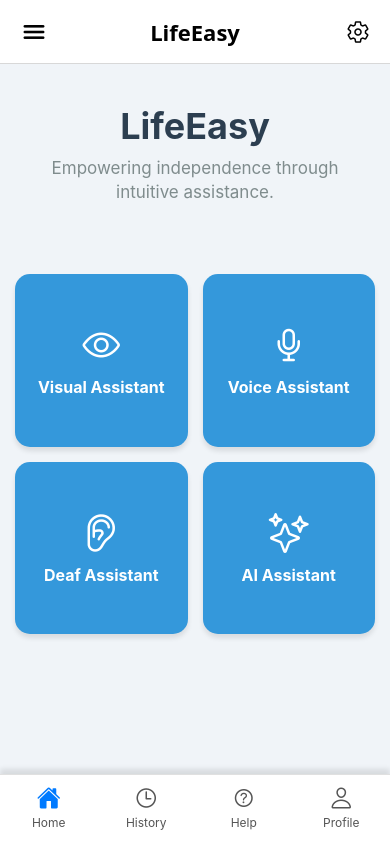
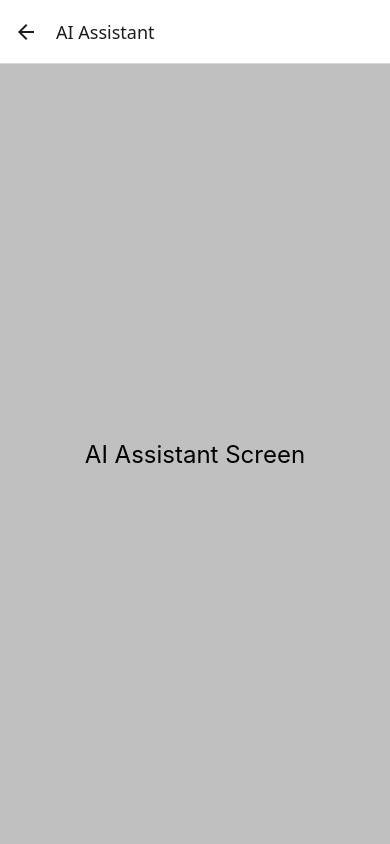
Before and after one commit to Jay0073/Lifease, a React Native app: screen /AIAssistant in a window 390 px wide. Built offline with nearby package versions, Linux system fonts and the light colour scheme.

Commit message:
feat: Update App.js and HomeScreen.js for integrated navigation and styling

```diff
--- a/App.js
+++ b/App.js
@@ -1,104 +1,20 @@
-// // App.js
-// import React from 'react';
-// import { NavigationContainer } from '@react-navigation/native';
-// import { createNativeStackNavigator } from '@react-navigation/native-stack';
-// import { TouchableOpacity, Text } from 'react-native'; // Import TouchableOpacity and Text for header icons
-// import Ionicons from '@expo/vector-icons/Ionicons'; // Import Ionicons for icons
-
-// // Import your screens
-// import HomeScreen from './screens/HomeScreen';
-// import ProfileScreen from './screens/ProfileScreen'; // Keep Profile for now, maybe used later
-// import SettingsScreen from './screens/SettingsScreen';
-// import VisualAssistantScreen from './screens/VisualAssistantScreen';
-// import DumbAssistantScreen from './screens/DumbAssistantScreen'; // Note on naming below
-// import DeafAssistantScreen from './screens/DeafAssistantScreen';
-// import AIAssistantScreen from './screens/AIAssistantScreen';
-
-// const Stack = createNativeStackNavigator();
-
-// export default function App() {
-//   return (
-//     <NavigationContainer>
-//       <Stack.Navigator initialRouteName="Home">
-
-//         {/* Home Screen Definition */}
-//         {/* Ensure there are no extra empty lines or characters directly here */}
-//         <Stack.Screen
-//           name="Home"
-//           component={HomeScreen}
-//           options={({ navigation }) => ({
-//             title: 'LifeEasy', // App Name in Header
-//             headerStyle: {
-//               backgroundColor: '#f8f8f8', // Example header background
-//             },
-//             headerTitleStyle: {
-//               fontWeight: 'bold',
-//             },
-//             headerLeft: () => (
-//               // Hamburger Icon (Placeholder - typically for Drawer Nav)
-//               <TouchableOpacity
-//                 onPress={() => {
-//                   // TODO: Implement opening a Drawer Navigator here later
-//                   console.log('Hamburger Pressed');
-//                   // Example: navigation.openDrawer(); if using Drawer Navigator
-//                 }}
-//                 style={{ marginLeft: 15 }}
-//               >
-//                  <Ionicons name="menu" size={28} color="#000" />
-//               </TouchableOpacity>
-//             ),
-//             headerRight: () => (
-//               // Settings Icon
-//               <TouchableOpacity
-//                 onPress={() => navigation.navigate('Settings')} // Navigate to Settings screen
-//                 style={{ marginRight: 15 }}
-//               >
-//                 <Ionicons name="settings-outline" size={24} color="#000" />
-//               </TouchableOpacity>
-//             ),
-//           })}
-//         />
-
-//         {/* Other Screens */}
-//         {/* Ensure there are no extra empty lines or characters directly here */}
-//         <Stack.Screen name="Profile" component={ProfileScreen} options={{ title: 'My Profile' }} />
-//         {/* Ensure there are no extra empty lines or characters directly here */}
-//         <Stack.Screen name="Settings" component={SettingsScreen} options={{ title: 'Settings' }} />
-//         {/* Ensure there are no extra empty lines or characters directly here */}
-//         <Stack.Screen name="VisualAssistant" component={VisualAssistantScreen} options={{ title: 'Visual Assistant' }} />
-//         {/* Ensure there are no extra empty lines or characters directly here */}
-//         <Stack.Screen name="DumbAssistant" component={DumbAssistantScreen} options={{ title: 'Dumb Assistant' }} /> {/* Note on naming below */}
-//         {/* Ensure there are no extra empty lines or characters directly here */}
-//         <Stack.Screen name="DeafAssistant" component={DeafAssistantScreen} options={{ title: 'Deaf Assistant' }} />
-//         {/* Ensure there are no extra empty lines or characters directly here */}
-//         <Stack.Screen name="AIAssistant" component={AIAssistantScreen} options={{ title: 'AI Assistant' }} />
-//         {/* Ensure there are no extra empty lines or characters directly here */}
-
-//       </Stack.Navigator>
-//     </NavigationContainer>
-//   );
-// }
-
-
-
-// App.js - TEMPORARY SIMPLIFIED VERSION + Header Icons
-//
-
-
+// App.js - Integrated Navigation and Latest Styling
 import React from 'react';
 import { NavigationContainer } from '@react-navigation/native';
 import { createNativeStackNavigator } from '@react-navigation/native-stack';
 
-// Uncomment these imports to use header icons
+// Necessary imports for header icons and components
 import { TouchableOpacity } from 'react-native';
 import Ionicons from '@expo/vector-icons/Ionicons';
 
-// Import only the HomeScreen as a starting point
+// Import ALL your screens
 import HomeScreen from './screens/HomeScreen';
-
-// Uncomment and add other screens as needed
-// import ProfileScreen from './screens/ProfileScreen';
-// import SettingsScreen from './screens/SettingsScreen';
+import SettingsScreen from './screens/SettingsScreen'; // Required for Settings icon navigation
+import VisualAssistantScreen from './screens/VisualAssistantScreen';
+import DumbAssistantScreen from './screens/DumbAssistantScreen'; // Remember naming note
+import DeafAssistantScreen from './screens/DeafAssistantScreen';
+import AIAssistantScreen from './screens/AIAssistantScreen';
+import ProfileScreen from './screens/ProfileScreen'; // Keep Profile screen definition
 
 const Stack = createNativeStackNavigator();
 
@@ -106,12 +22,14 @@ export default function App() {
   return (
     <NavigationContainer>
       <Stack.Navigator initialRouteName="Home">
-        {/* Home Screen Definition */}
+
+        {/* Home Screen Definition with provided Header Styling */}
         <Stack.Screen
-          name="Home"
-          component={HomeScreen}
+          name="Home" // Screen name used for navigation
+          component={HomeScreen} // Component to render for this screen
           options={({ navigation }) => ({
             title: 'LifeEasy', // Header Title
+            // --- Header Styling from your latest App.js ---
             headerStyle: {
               backgroundColor: '#ffffff', // White header background
             },
@@ -122,13 +40,15 @@ export default function App() {
             },
             headerTitleAlign: 'center', // Center align the title
             headerShadowVisible: true, // Add shadow for depth (optional)
+            // --- End Header Styling ---
             headerLeft: () => (
               // Hamburger Icon for left header button
               <TouchableOpacity
                 onPress={() => {
                   console.log('Hamburger Pressed');
+                  // TODO: Implement opening a Drawer Navigator here later
                 }}
-                style={{ marginLeft: 20 }}
+                style={{ marginLeft: 20 }} // Spacing from the left edge
               >
                 <Ionicons name="menu" size={28} color="#000" />
               </TouchableOpacity>
@@ -137,10 +57,10 @@ export default function App() {
               // Settings Icon for right header button
               <TouchableOpacity
                 onPress={() => {
-                  console.log('Navigate to Settings Screen'); // Optionally navigate to 'Settings'
-                  // navigation.navigate('Settings'); Ensure Settings screen exists in the stack
+                   console.log('Navigate to Settings Screen');
+                   navigation.navigate('Settings'); // Navigate to 'Settings' screen
                 }}
-                style={{ marginRight: 20 }}
+                style={{ marginRight: 20 }} // Spacing from the right edge
               >
                 <Ionicons name="settings-outline" size={24} color="#000" />
               </TouchableOpacity>
@@ -148,14 +68,52 @@ export default function App() {
           })}
         />
 
-        {/* Define other screens here */}
-        {/* Example:
+        {/* --- Define ALL Other Screens in the Navigator --- */}
+        {/* These screens will be pushed onto the stack when navigated to */}
+
+        {/* Settings Screen */}
         <Stack.Screen
-          name="Settings"
+          name="Settings" // Name used for navigation (e.g., navigation.navigate('Settings'))
           component={SettingsScreen}
-          options={{title: 'Settings'}}
+          options={{ title: 'Settings' }} // Header title for this screen
         />
-        */}
+
+        {/* Visual Assistant Screen */}
+        <Stack.Screen
+          name="VisualAssistant"
+          component={VisualAssistantScreen}
+          options={{ title: 'Visual Assistant' }}
+        />
+
+        {/* Dumb Assistant Screen (Consider renaming) */}
+        <Stack.Screen
+          name="DumbAssistant"
+          component={DumbAssistantScreen}
+          options={{ title: 'Dumb Assistant' }}
+        />
+
+        {/* Deaf Assistant Screen */}
+        <Stack.Screen
+          name="DeafAssistant"
+          component={DeafAssistantScreen}
+          options={{ title: 'Deaf Assistant' }}
+        />
+
+        {/* AI Assistant Screen */}
+        <Stack.Screen
+          name="AIAssistant"
+          component={AIAssistantScreen}
+          options={{ title: 'AI Assistant' }}
+        />
+
+        {/* Profile Screen - Include if needed elsewhere */}
+        <Stack.Screen
+           name="Profile"
+           component={ProfileScreen}
+           options={{ title: 'My Profile' }}
+        />
+
+
       </Stack.Navigator>
     </NavigationContainer>
   );
--- a/screens/HomeScreen.js
+++ b/screens/HomeScreen.js
@@ -1,4 +1,4 @@
-// screens/HomeScreen.js - Updated Placeholder Footer
+// screens/HomeScreen.js - Updated with Navigation Calls
 import React from 'react';
 import {
   View,
@@ -16,7 +16,7 @@ const padding = 15;
 const gap = 15;
 const optionSize = (width - padding * 2 - gap) / 2;
 
-const HomeScreen = ({ navigation }) => {
+const HomeScreen = ({ navigation }) => { // HomeScreen receives the 'navigation' prop
   return (
     <SafeAreaView style={{ flex: 1, backgroundColor: '#f0f4f8' }}>
       <ScrollView contentContainerStyle={styles.scrollContainer}>
@@ -35,7 +35,8 @@ const HomeScreen = ({ navigation }) => {
             {/* Visual Assistant Option */}
             <TouchableOpacity
               style={styles.optionButton}
-              onPress={() => console.log('Navigate to Visual Assistant (placeholder)')}
+              // Use navigation.navigate with the screen name defined in App.js
+              onPress={() => navigation.navigate('VisualAssistant')} // Navigate to VisualAssistantScreen
             >
                <Ionicons name="eye-outline" size={40} color="#fff" />
               <Text style={styles.optionText}>Visual Assistant</Text>
@@ -44,7 +45,7 @@ const HomeScreen = ({ navigation }) => {
             {/* Voice Assistant Option (formerly Dumb) */}
             <TouchableOpacity
               style={styles.optionButton}
-               onPress={() => console.log('Navigate to Voice Assistant (placeholder)')}
+               onPress={() => navigation.navigate('DumbAssistant')} // Navigate to DumbAssistantScreen
             >
               <Ionicons name="mic-outline" size={40} color="#fff" />
               <Text style={styles.optionText}>Voice Assistant</Text>
@@ -53,7 +54,7 @@ const HomeScreen = ({ navigation }) => {
             {/* Deaf Assistant Option */}
             <TouchableOpacity
               style={styles.optionButton}
-              onPress={() => console.log('Navigate to Deaf Assistant (placeholder)')}
+              onPress={() => navigation.navigate('DeafAssistant')} // Navigate to DeafAssistantScreen
             >
                <Ionicons name="ear-outline" size={40} color="#fff" />
               <Text style={styles.optionText}>Deaf Assistant</Text>
@@ -62,7 +63,7 @@ const HomeScreen = ({ navigation }) => {
             {/* AI Assistant Option */}
             <TouchableOpacity
               style={styles.optionButton}
-              onPress={() => console.log('Navigate to AI Assistant (placeholder)')}
+              onPress={() => navigation.navigate('AIAssistant')} // Navigate to AIAssistantScreen
             >
                <Ionicons name="sparkles-outline" size={40} color="#fff" />
               <Text style={styles.optionText}>AI Assistant</Text>
@@ -70,29 +71,31 @@ const HomeScreen = ({ navigation }) => {
           </View>
 
           {/* --- Placeholder Footer --- */}
+           {/* This is a visual placeholder only - real navigation footer is done in App.js */}
           <View style={styles.placeholderFooter}></View>
 
         </View>
       </ScrollView>
 
       {/* --- Visual Footer Bar (Placeholder) --- */}
+       {/* This View simulates the bottom tab bar appearance */}
        <View style={styles.visualFooterBar}>
-           <TouchableOpacity style={styles.footerOption}>
+           {/* These buttons are for visual simulation ONLY. Real tab navigation is in App.js */}
+           <TouchableOpacity style={styles.footerOption} onPress={() => console.log('Home Placeholder Press')}>
                <Ionicons name="home" size={24} color="#007AFF" />
                <Text style={styles.footerOptionText}>Home</Text>
            </TouchableOpacity>
-            <TouchableOpacity style={styles.footerOption}>
+            <TouchableOpacity style={styles.footerOption} onPress={() => console.log('History Placeholder Press')}>
                <Ionicons name="time-outline" size={24} color="#555" />
                <Text style={styles.footerOptionText}>History</Text>
            </TouchableOpacity>
-            <TouchableOpacity style={styles.footerOption}>
+            <TouchableOpacity style={styles.footerOption} onPress={() => console.log('Help Placeholder Press')}>
                <Ionicons name="help-circle-outline" size={24} color="#555" />
                <Text style={styles.footerOptionText}>Help</Text>
            </TouchableOpacity>
-            {/* Changed from Benefits to Profile */}
-            <TouchableOpacity style={styles.footerOption}>
-               <Ionicons name="person-outline" size={24} color="#555" /> {/* Profile Icon */}
-               <Text style={styles.footerOptionText}>Profile</Text> {/* Profile Text */}
+            <TouchableOpacity style={styles.footerOption} onPress={() => console.log('Profile Placeholder Press')}>
+               <Ionicons name="person-outline" size={24} color="#555" />
+               <Text style={styles.footerOptionText}>Profile</Text>
            </TouchableOpacity>
        </View>
 
```
